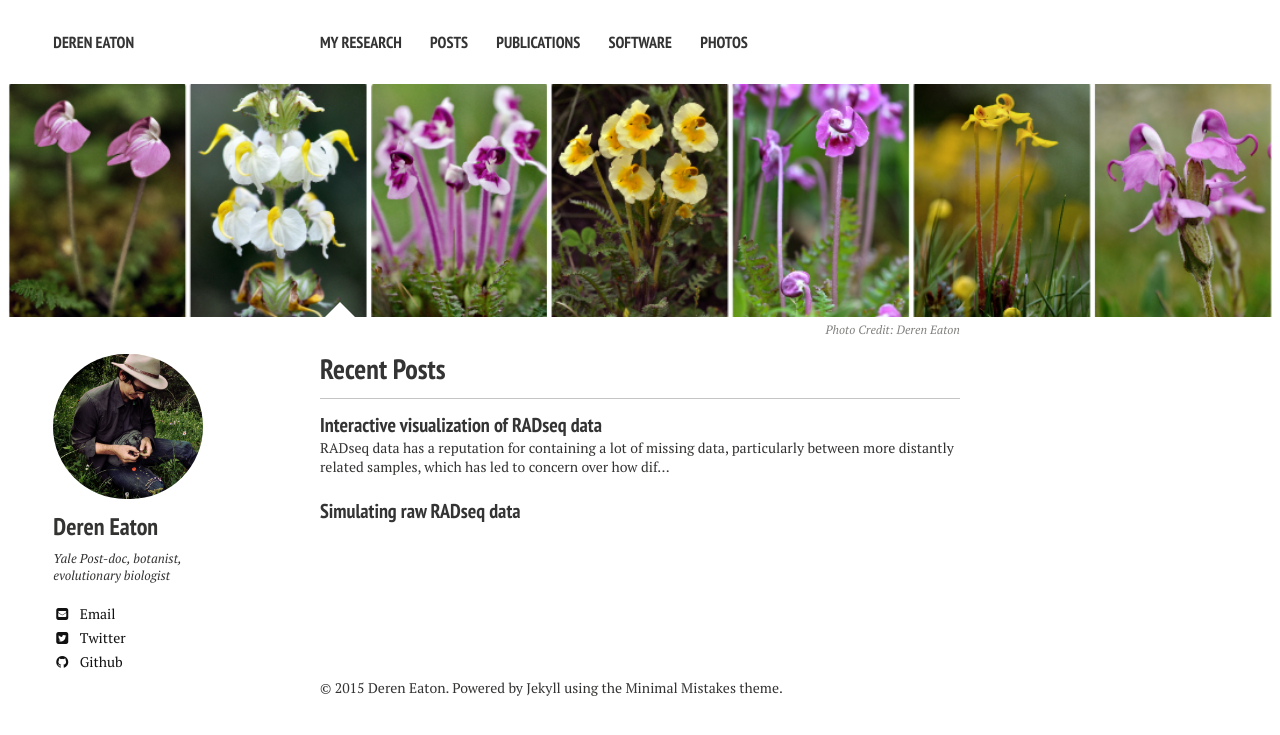
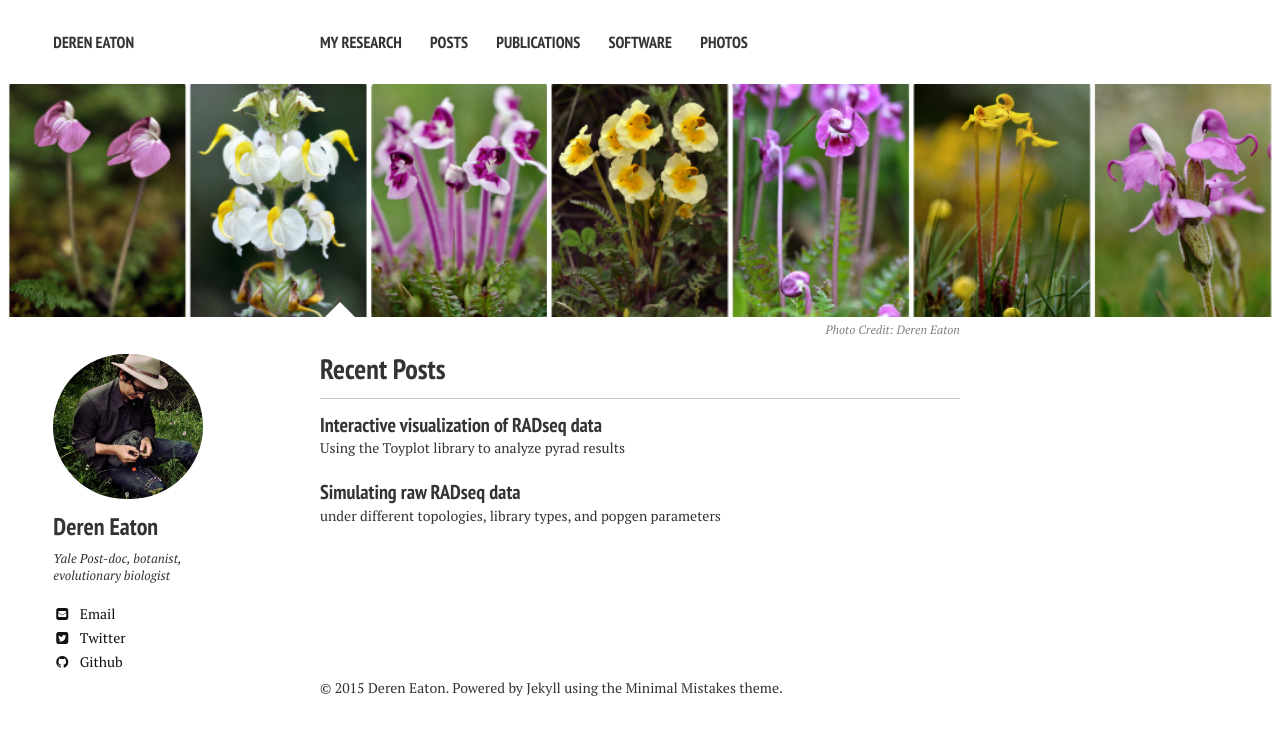
Before and after one commit to dereneaton/dereneaton.github.io, a Jekyll site: the page built from index.md, in a window 1280 px wide. Shown: the top 735 px of the page. Built offline with Jekyll 4.4.1, drawn with Linux system fonts in a browser that asks for light colours; nearby versions of some CDN libraries.

Commit message:
post excerpts update

```diff
--- a/_posts/2015-3-31-simulating_raw_radseq_data.md
+++ b/_posts/2015-3-31-simulating_raw_radseq_data.md
@@ -3,6 +3,7 @@ layout: post
 title: "Simulating raw RADseq data"
 modified: 2015-09-06
 category: radseq
+excerpt: "under different topologies, library types, and popgen parameters"
 tags: [radseq, phylogeny]
 image:
   feature: header.png
--- a/_posts/2015-8-26-interactive_visualization-toyplot.md
+++ b/_posts/2015-8-26-interactive_visualization-toyplot.md
@@ -2,6 +2,7 @@
 layout: post
 title: "Interactive visualization of RADseq data"
 category: radseq
+excerpt: "Using the Toyplot library to analyze pyrad results"
 tags: [radseq, toyplot, python]
 image:
   feature: header.png
```
